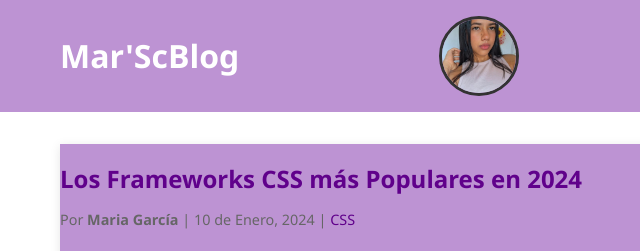
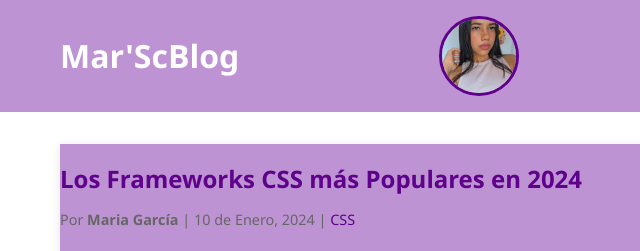
Before and after one commit to sincelejomaryuri11-ux/PROYECTO1, a plain HTML site: page index.html in a window 1280 px wide. Shown: the top 251 px of the page, 0-640 px from the left. Drawn offline with Linux system fonts and the light colour scheme.

Commit message:
cambio de color
cmabié el color del borde de mi foto

```diff
--- a/estilo.css
+++ b/estilo.css
@@ -40,7 +40,7 @@ header {
   height: 5rem;
   border-radius: 50%;     /* lo hace circular */
   object-fit: cover;      /* mantiene proporción de la imagen */
-  border: 0.2rem solid #333;
+  border: 0.2rem solid #60018b;
 }
 
 /* NAVEGACIÓN en escritorio */
```
